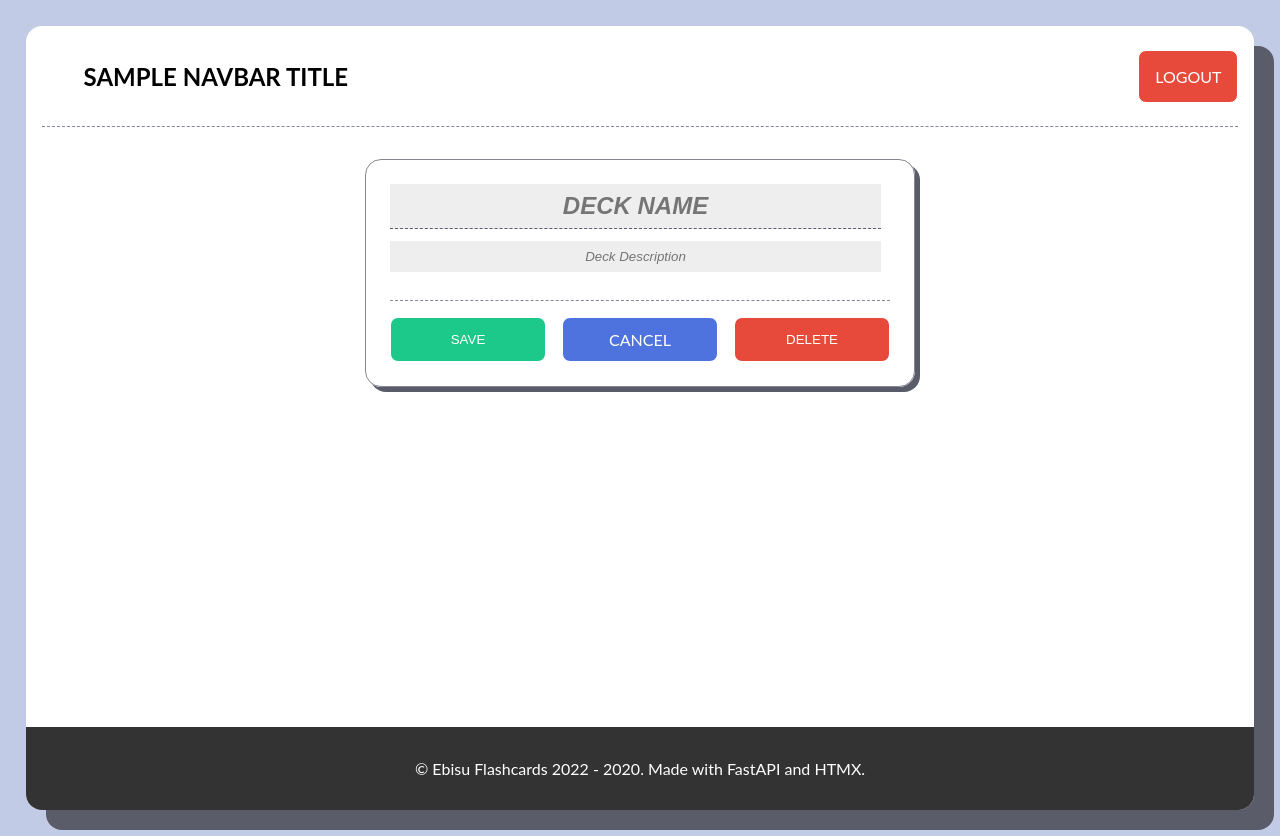
After one commit to ebisu-flashcards/flashcards-htmx, a Python web app: template flashcards_htmx/templates/private/edit_deck.html in a window 1280 px wide. The commit adds this page. Run offline with Jinja, Linux system fonts and the light colour scheme; the template is opened without the code that fills it: most values are stand-ins (such as "Sample title", 1, 10 or a date in 2020); some libraries are stand-ins or nearby versions.

Commit message:
implement first endpoints

```diff
--- a/flashcards_htmx/app.py
+++ b/flashcards_htmx/app.py
@@ -15,16 +15,13 @@ from fastapi.templating import Jinja2Templates
 __version__ = importlib.metadata.version('flashcards_htmx')
 
 
-
 # Create the FastAPI app
 app = FastAPI(
     title="Flashcards HTMX webserver",
     description="API Docs for flashcards-htmx",
     version=__version__,
 )
-#templates = Jinja2Templates(directory=Path(__file__).parent / "templates" / "public")
 app.mount("/static", StaticFiles(directory=Path(__file__).parent / "static"), name="static")
-
 
 
 def get_jinja2():
@@ -36,7 +33,7 @@ def get_jinja2():
 
     env = Environment(loader=PackageLoader("flashcards_htmx"), autoescape=True)
     env.globals["url_for"] = url_for
-    env.globals["this_year"] = lambda: datetime.utcnow().year
+    env.globals["this_year"] = datetime.utcnow().year
 
     return env
 
--- a/flashcards_htmx/public_pages.py
+++ b/flashcards_htmx/public_pages.py
@@ -1,5 +1,3 @@
-from pathlib import Path
-
 import starlette.status as status
 from fastapi import APIRouter, Request, Depends
 from fastapi.responses import HTMLResponse, RedirectResponse
--- a/flashcards_htmx/static/css/boxes.css
+++ b/flashcards_htmx/static/css/boxes.css
@@ -1,19 +1,7 @@
-/*----------------------------------------------------------------------------*/
-/*     Container Styles
-/*----------------------------------------------------------------------------*/
-
-section {
-    padding: min(2rem, 3%);
-    display: grid;
-    grid-template-columns: repeat(auto-fill, minmax(360px, 1fr));
-    grid-column-gap: 3vw;
-    grid-row-gap: 3vh;
-}
 
 /*----------------------------------------------------------------------------*/
 /*     Box Styles
 /*----------------------------------------------------------------------------*/
-
 
 .box {
     max-width: min(500px, 75vw);
@@ -45,7 +33,7 @@ section {
 .box h1 {
     color: black;
     background-color: transparent;
-    text-align: unset;
+    /* text-align: unset; */
     font-size: 1.5rem;
     font-weight: bold;
     text-transform: uppercase;
--- /dev/null
+++ b/flashcards_htmx/static/css/deck-details.css
@@ -0,0 +1,91 @@
+/*----------------------------------------------------------------------------*/
+/*     Deck Details Styles
+/*----------------------------------------------------------------------------*/
+
+section {
+    padding: 2rem min(2rem, 3%);
+    text-align: center;
+}
+
+.box {
+    max-width: 500px;
+    margin: auto;
+    padding: 2rem min(2rem, 3%);
+
+    border: 1px solid var(--gray);
+    border-radius: 1rem;
+    box-shadow: 5px 5px var(--dark-gray);
+
+    display: flex;
+    flex-direction: column;
+    justify-content: space-between;
+}
+
+.box p {
+    color: var(--dark-gray);
+    border-bottom: 1px dashed var(--gray);
+    margin:0;
+    padding: 2rem;
+    font-size: 1.3rem;
+}
+
+
+/*----------------------------------------------------------------------------*/
+/*      Deck Form Styles
+/*----------------------------------------------------------------------------*/
+
+#deck-name-form {
+    color: black;
+    background-color: #eee;
+    text-align: unset;
+    font-size: 1.5rem;
+    font-weight: bold;
+    font-style: italic;
+    text-transform: uppercase;
+    display:block;
+    margin: 0;
+    padding: 0.5rem;
+    border: 0;
+    border-bottom: 1px dashed var(--dark-gray);
+    width: 95%;
+}
+
+#deck-desc-form,
+#extra-fields input[type="text"] {
+    color: var(--dark-gray);
+    background-color: #eee;
+    text-align: unset;
+    font-style: italic;
+    display:block;
+    margin: 0.75rem 0;
+    padding: 0.5rem;
+    border: 0;
+    width: 95%;
+}
+
+
+/*----------------------------------------------------------------------------*/
+/*    Extra Fields form styles
+/*----------------------------------------------------------------------------*/
+
+/* The box around the entry */
+#extra-fields {
+    display: grid;
+    grid-template-columns: 1fr 1fr;
+}
+
+.inline-entry p {
+  grid-column: 1/2;
+}
+
+/* Hide default HTML checkbox (for toggles) */
+.inline-entry input {
+  grid-column: 2/3;
+}
+
+div.toggle {
+    grid-column: 2/3;
+}
+p.toggle {
+    grid-column: 1/2;
+}
--- a/flashcards_htmx/static/css/public-base.css
+++ b/flashcards_htmx/static/css/public-base.css
@@ -13,6 +13,7 @@
     --light-gray: #c2cbe5;
     --gray: #858796;
     --dark-gray: #5a5c69;
+    --black: #191a1b;
 
     --primary: #4e73df;
     --primary-gradient: linear-gradient(180deg, #4e73df 10%, #224abe 100%);
--- /dev/null
+++ b/flashcards_htmx/templates/private/edit_deck.html
@@ -0,0 +1,32 @@
+{% extends "private/base.html" %}
+
+
+{% block css%}
+<link href="/static/css/deck-details.css" rel="stylesheet">
+<link href="/static/css/modal.css" rel="stylesheet">
+<link href="/static/css/boxes.css" rel="stylesheet">
+{% endblock %}
+
+
+{% block page %}
+<section>
+    <div class="box">
+
+        <form action="{{ url_for('save_deck_page', deck_id='[deck_id]') }}">
+            <div>
+                <input id="deck-name-form" type="text" name="name", placeholder="Deck Name"></input>
+                <input id="deck-desc-form" type="text" name="description" placeholder="Deck Description"></input>
+                <input id="deck-type-form" class="hidden" type="text" name="algorithm"></input>
+                <div id="extra-fields"></div>
+            </div>
+            <div class="feedback feedback-negative hidden"><p></p></div>
+            <div class="buttons">
+                <button type="submit" class="positive">Save</button>
+                <a href="{{ url_for('home_page') }}" class="neutral">Cancel</a>
+                <button type="button" class="negative" hx-get="/edit/[deck_id]/confirm-delete" hx-target="body" hx-swap="beforeend">Delete</button>
+            </div>
+        </form>
+
+    </div>
+</section>
+{% endblock %}
--- a/flashcards_htmx/templates/public/landing-page.html
+++ b/flashcards_htmx/templates/public/landing-page.html
@@ -59,7 +59,7 @@
   </section>
 
   <footer>
-    <p>&copy; Flashcards 2022 - {{ this_year() }}. Made with FastAPI and HTMX.</p>
+    <p>&copy; Flashcards 2022 - {{ this_year }}. Made with FastAPI and HTMX.</p>
   </footer>
 </main>
 
--- a/flashcards_htmx/templates/responses/decks.html
+++ b/flashcards_htmx/templates/responses/decks.html
@@ -1,7 +1,9 @@
 {% for deck in decks %}
 
-{% include "components/show/deck.html" %}
+<div id="box-template" class="box">
+    {% include "components/deck_home_show.html" %}
+</div>
 
 {% endfor %}
 
-{% include "components/create/deck.html"%}
+{% include "components/new_deck.html"%}
```
Also changed, not shown: flashcards_htmx/private_components.py (+18 -3 lines), flashcards_htmx/private_pages.py (+21 -6 lines), flashcards_htmx/static/css/home.css (+12 -62 lines), flashcards_htmx/static/css/modal.css (added, +81 -0 lines), flashcards_htmx/templates/components/deck_home_edit.html (added, +14 -0 lines), flashcards_htmx/templates/components/deck_home_show.html (added, +12 -0 lines), flashcards_htmx/templates/components/modal.html (added, +9 -0 lines), flashcards_htmx/templates/components/show/deck.html (deleted, +0 -32 lines), flashcards_htmx/templates/private/study.html (+0 -8 lines), flashcards_htmx/static/js/htmx.min.js, flashcards_htmx/templates/components/new_deck.html (renamed from flashcards_htmx/templates/components/create/deck.html), flashcards_htmx/templates/private/edit_cards.html (renamed from flashcards_htmx/templates/private/edit.html).
